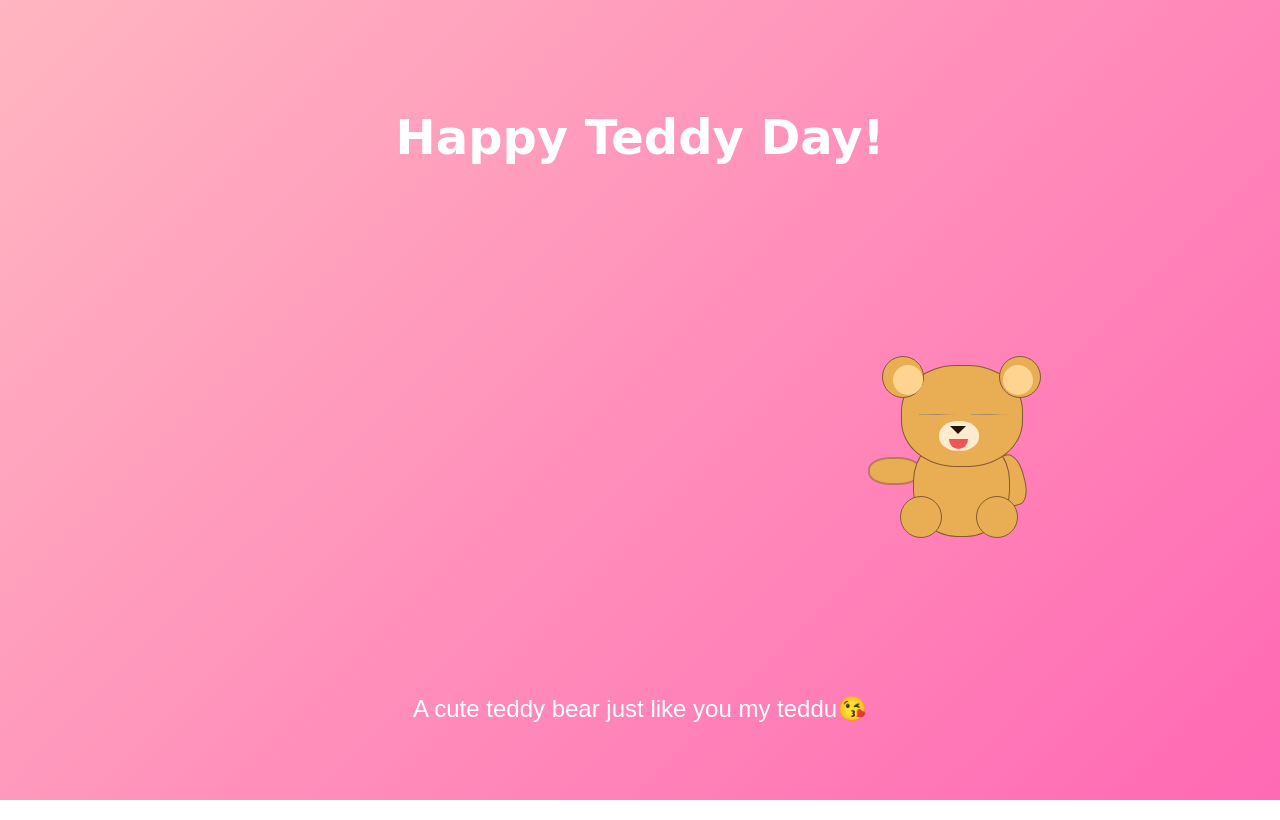
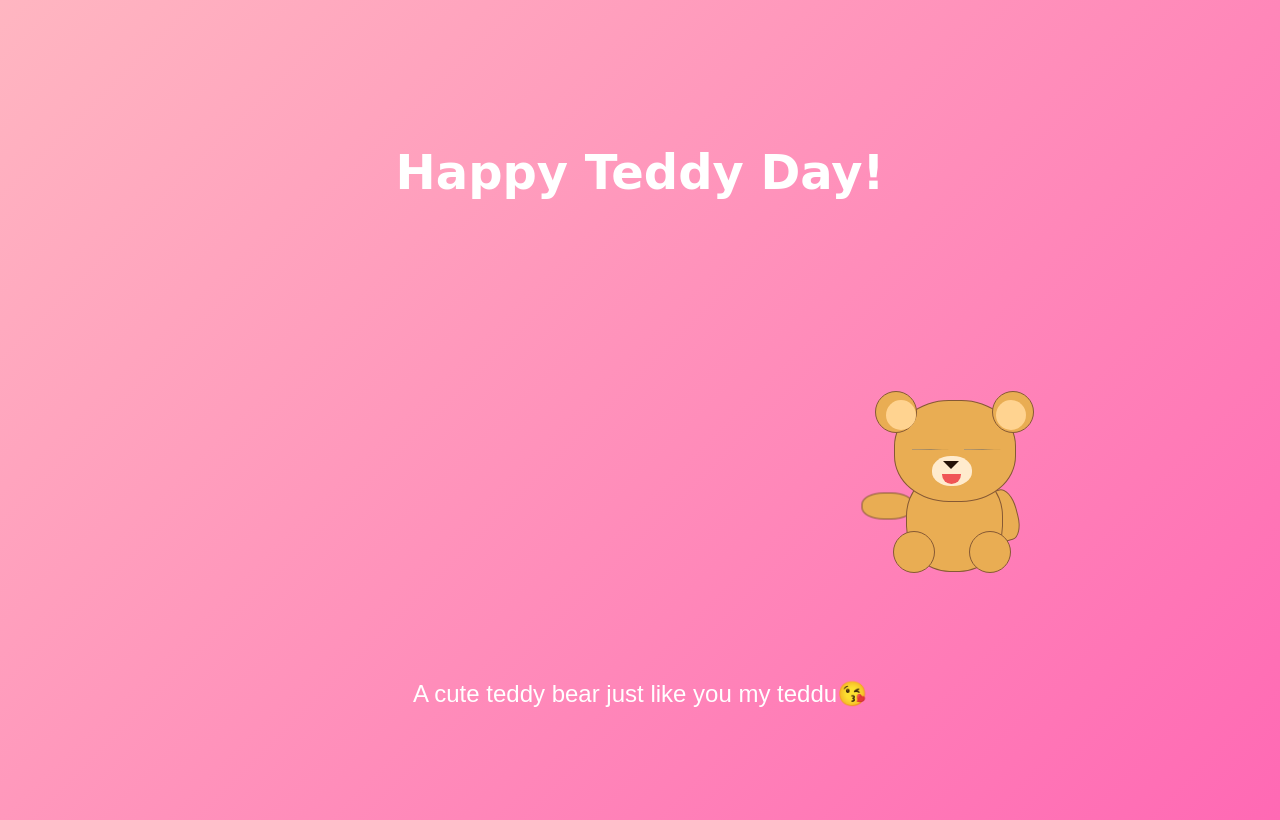
Before and after one commit to sumitarora2904/valentine, a plain HTML site: page teddy.html in a window 1280 px wide. Drawn offline with Linux system fonts and the light colour scheme.

Commit message:
Add files via upload

```diff
--- a/teddy.html
+++ b/teddy.html
@@ -9,7 +9,7 @@
             background: linear-gradient(135deg, #FFB6C1, #FF69B4);
             font-family: 'Arial', sans-serif;
             margin: 0;
-            padding: 0;
+            padding: 10px;
             display: flex;
             justify-content: center;
             align-items: center;
@@ -30,7 +30,7 @@
     width: 75%;
     justify-content: flex-end;
     display: flex;
-    margin-bottom: 150px;
+    margin-bottom: 100px;
     }
 .face {
     position: relative;
```
